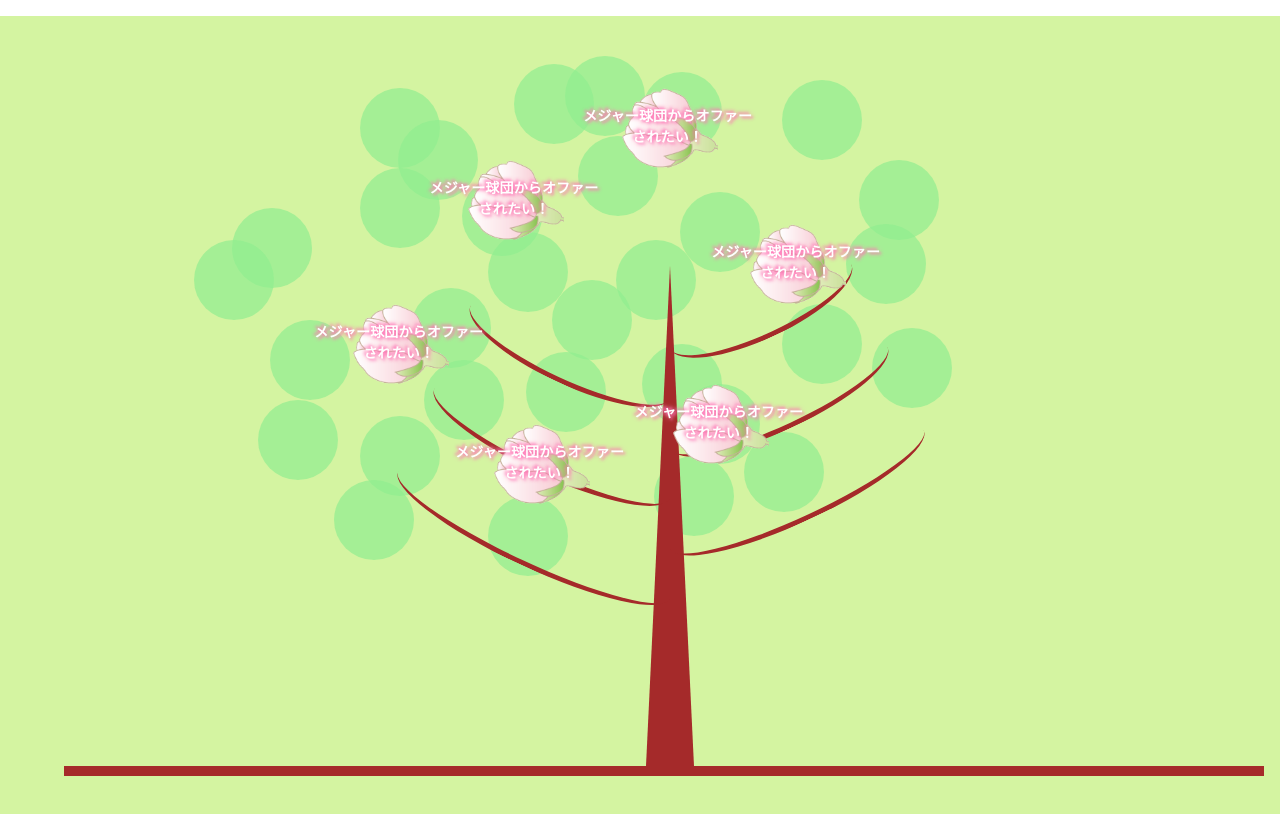
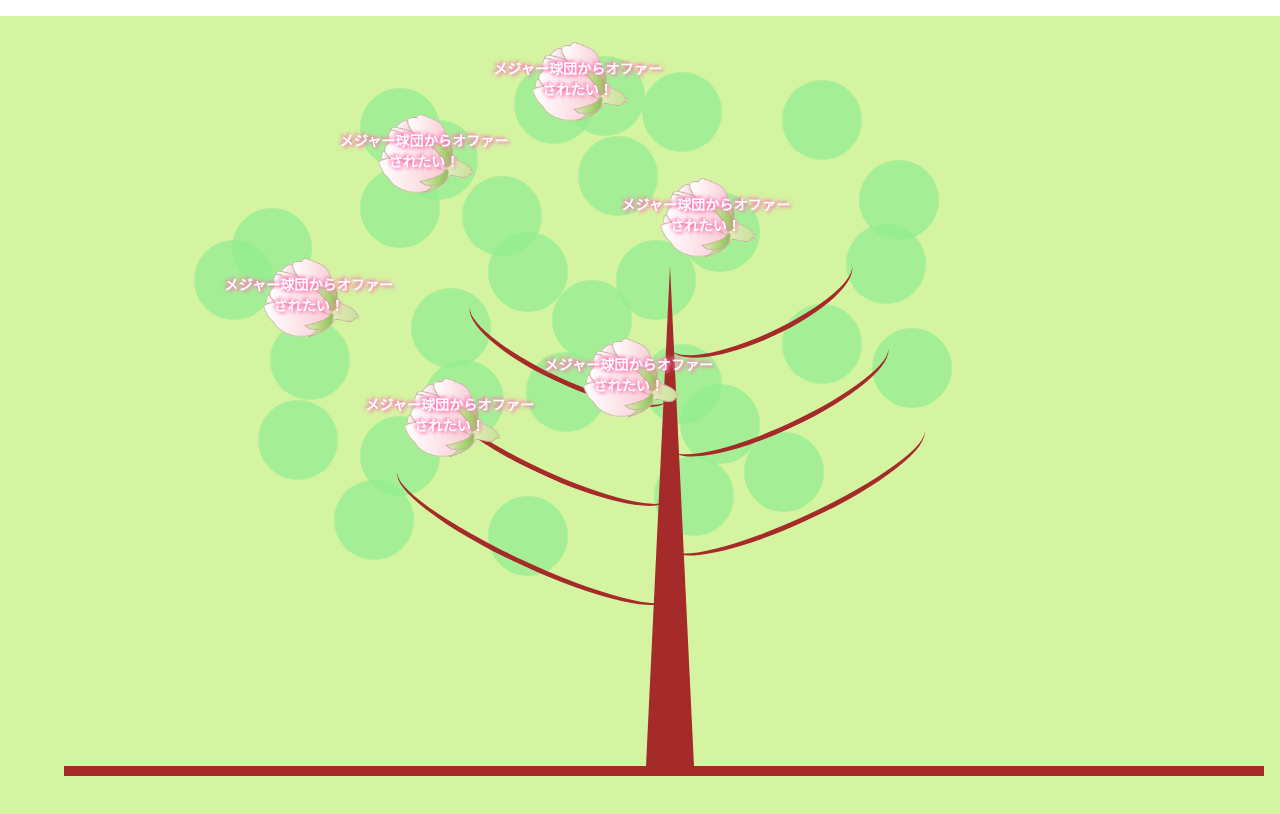
Before and after one commit to PRTIMES-hackathon-2025-winter-team2/frontend, a React (Create React App) app: page /tree in a window 1280 px wide. Built offline with nearby package versions, Linux system fonts and the light colour scheme.

Commit message:
ttubomi と sakra の中心を合わせる

```diff
--- a/src/components/pages/tree/TreeComponent.tsx
+++ b/src/components/pages/tree/TreeComponent.tsx
@@ -51,15 +51,16 @@ export const TreeComponent = () => {
           key={index}
           sx={{
             position: "absolute",
-            top: `calc(${pos.top}vh - ${sakuraVisible[index] ? 40 : 0}px)`,
-            left: `calc(${pos.left}vw - ${sakuraVisible[index] ? 40 : 0}px)`,
-            width: "180px", // 幅を統一
+            top: `${pos.top}vh`,
+            left: `${pos.left}vw`,
+            width: "180px", // 幅を統一して中心ズレを防ぐ
             height: "auto",
             display: "flex",
             flexDirection: "column",
             alignItems: "center",
             cursor: "pointer",
             zIndex: 10,
+            transform: "translate(-50%, -50%)", // 中央位置を固定
           }}
           onClick={() => handleImageClick(index)}
         >
@@ -94,10 +95,10 @@ export const TreeComponent = () => {
                 fontSize: "14px",
                 textAlign: "center",
                 textShadow: `
-                2px 2px 3px rgba(255, 105, 180, 0.8),  /* 濃いピンクのシャドウ */
-                -2px -2px 3px rgba(255, 105, 180, 0.8), /* 逆方向のシャドウ */
-                0px 0px 6px rgba(255, 182, 193, 1)  /* 淡いピンクの光の効果 */
-                `,
+            2px 2px 3px rgba(255, 105, 180, 0.8),
+            -2px -2px 3px rgba(255, 105, 180, 0.8),
+            0px 0px 6px rgba(255, 182, 193, 1)
+          `,
                 fontWeight: "bold",
               }}
             >
```
